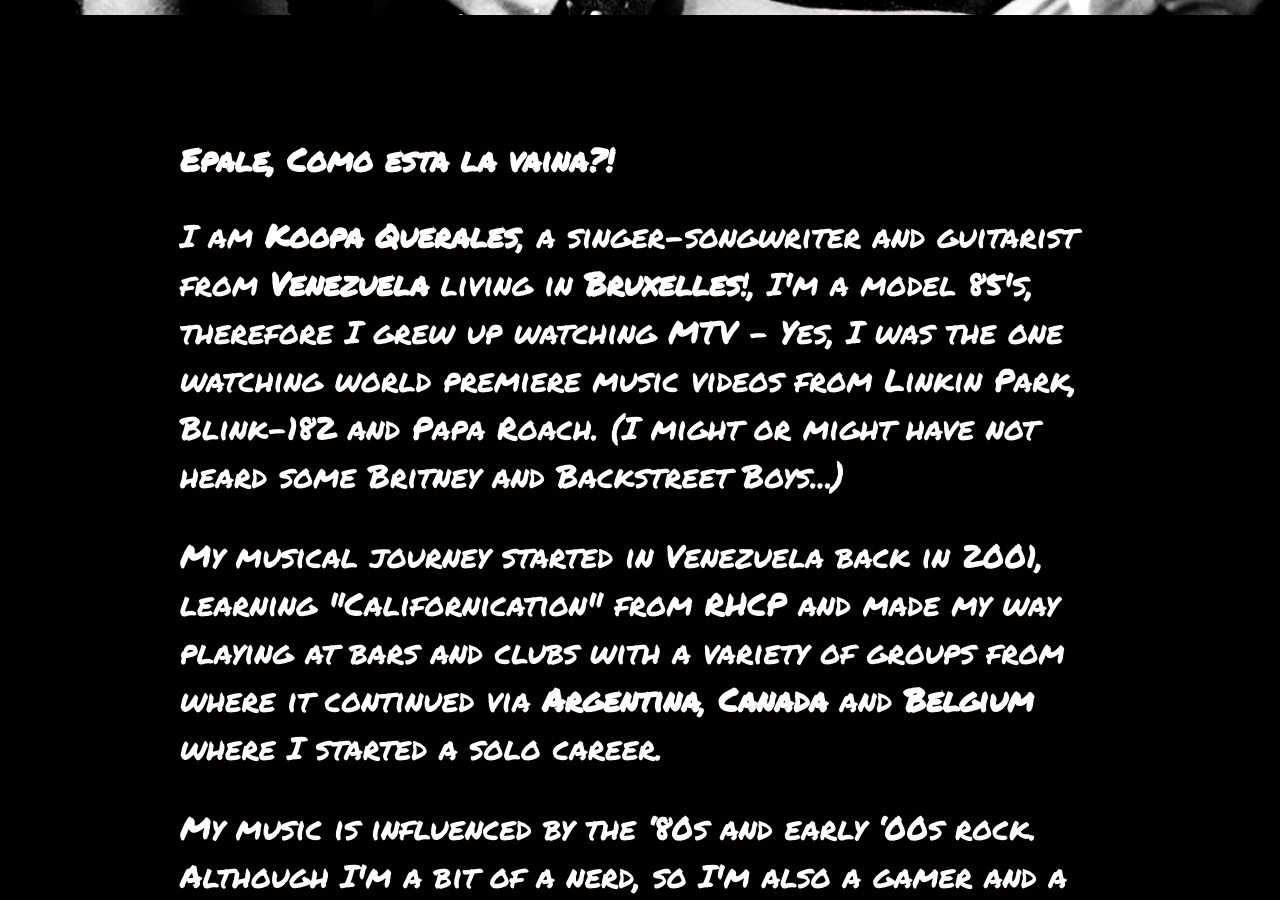
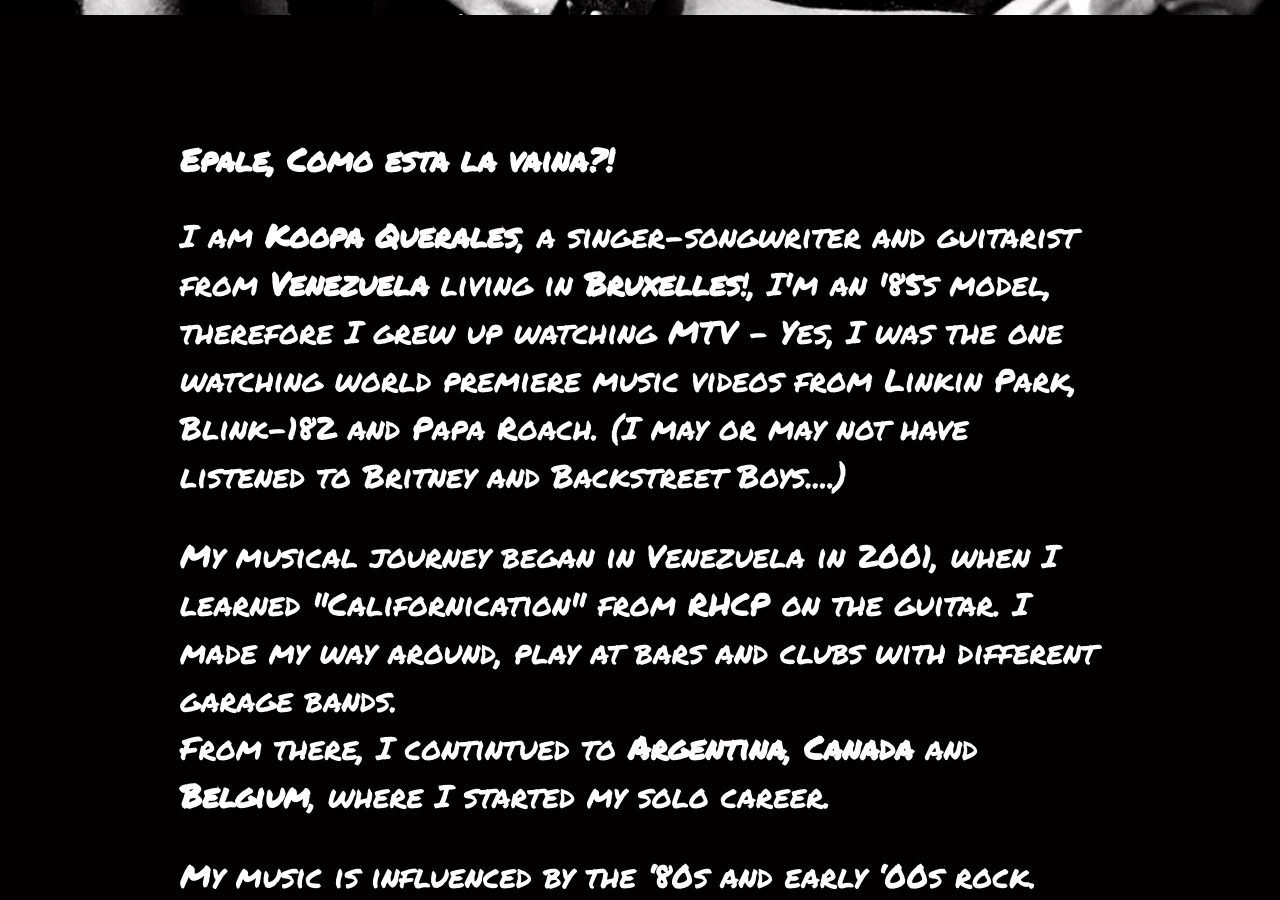
Before and after one commit to yoggsoft/yoggsoft.github.io, a Jekyll site: the page built from index.html, in a window 1280 px wide and 900 px high, scrolled down 885 px. Built offline with Jekyll 4.4.1, drawn with Linux system fonts in a browser that asks for light colours.

Commit message:
Fix typo

```diff
--- a/_includes/about.html
+++ b/_includes/about.html
@@ -4,13 +4,13 @@
       <h2>Epale, Como esta la vaina?!</h2>
       <p>
         I am <strong>Koopa Querales</strong>, a singer-songwriter and guitarist from <strong>Venezuela</strong> living in <strong>Bruxelles</strong>!,
-        I'm a model 85's, therefore I grew up watching MTV - Yes, I was the one watching world premiere music videos from Linkin Park, Blink-182 and Papa Roach.
-        (I might or might have not heard some Britney and Backstreet Boys...)
+        I'm an '85s model, therefore I grew up watching MTV - Yes, I was the one watching world premiere music videos from Linkin Park, Blink-182 and Papa Roach.
+        (I may or may not have listened to Britney and Backstreet Boys....)
       </p>
       <p>
-        My musical journey started in Venezuela back in 2001, learning "Californication" from RHCP
-        and made my way playing at bars and clubs with a variety of groups from where it continued via
-        <strong>Argentina</strong>, <strong>Canada</strong> and <strong>Belgium</strong> where I started a solo career.
+        My musical journey began in Venezuela in 2001, when I learned "Californication" from RHCP on the guitar. I made my way around, play at bars and clubs with different garage bands.
+        <br />
+        From there, I contintued to <strong>Argentina</strong>, <strong>Canada</strong> and <strong>Belgium</strong>, where I started my solo career.
       </p>
       <p>
         My music is influenced by the ‘80s and early ‘00s rock.
```
